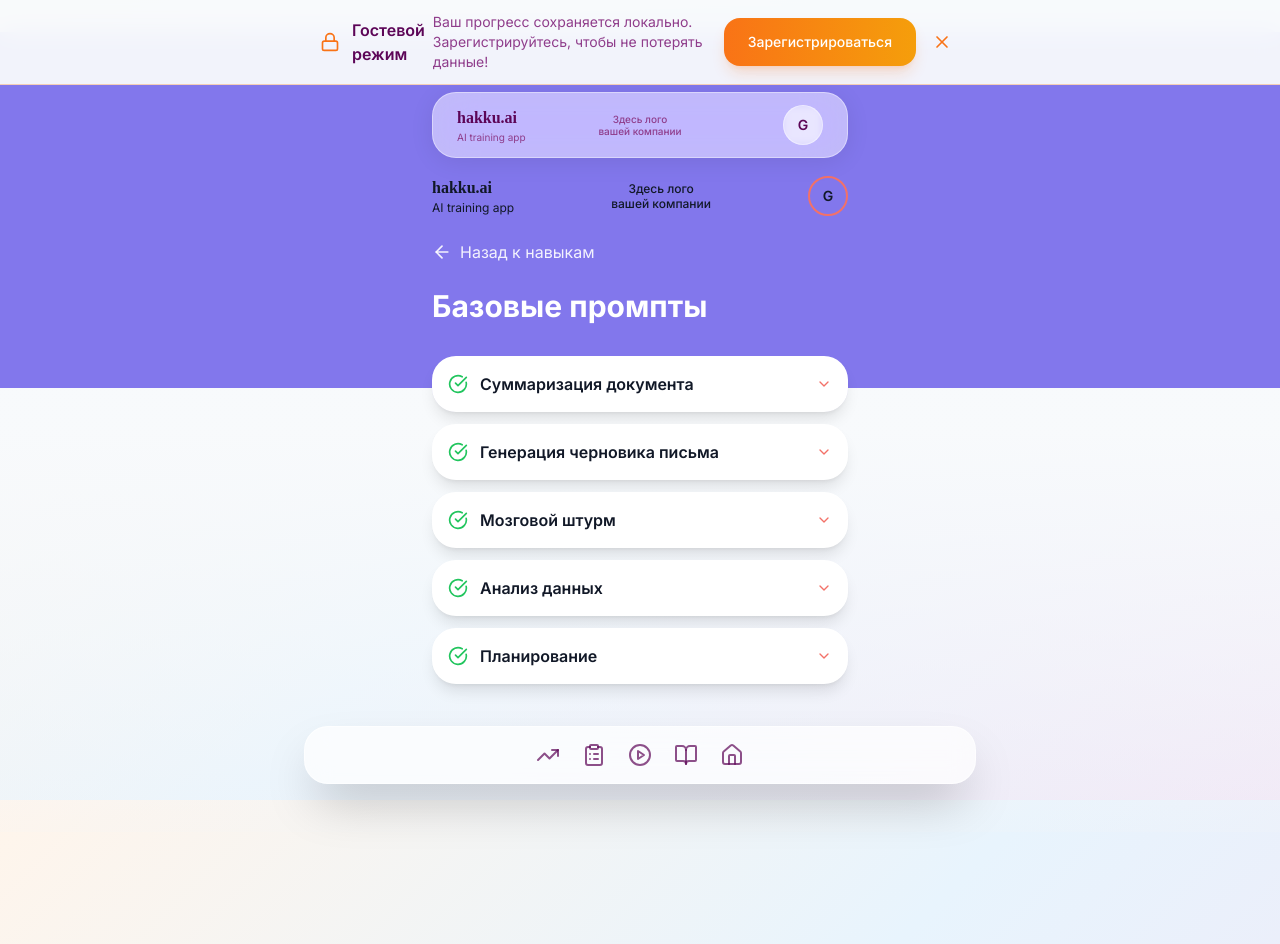
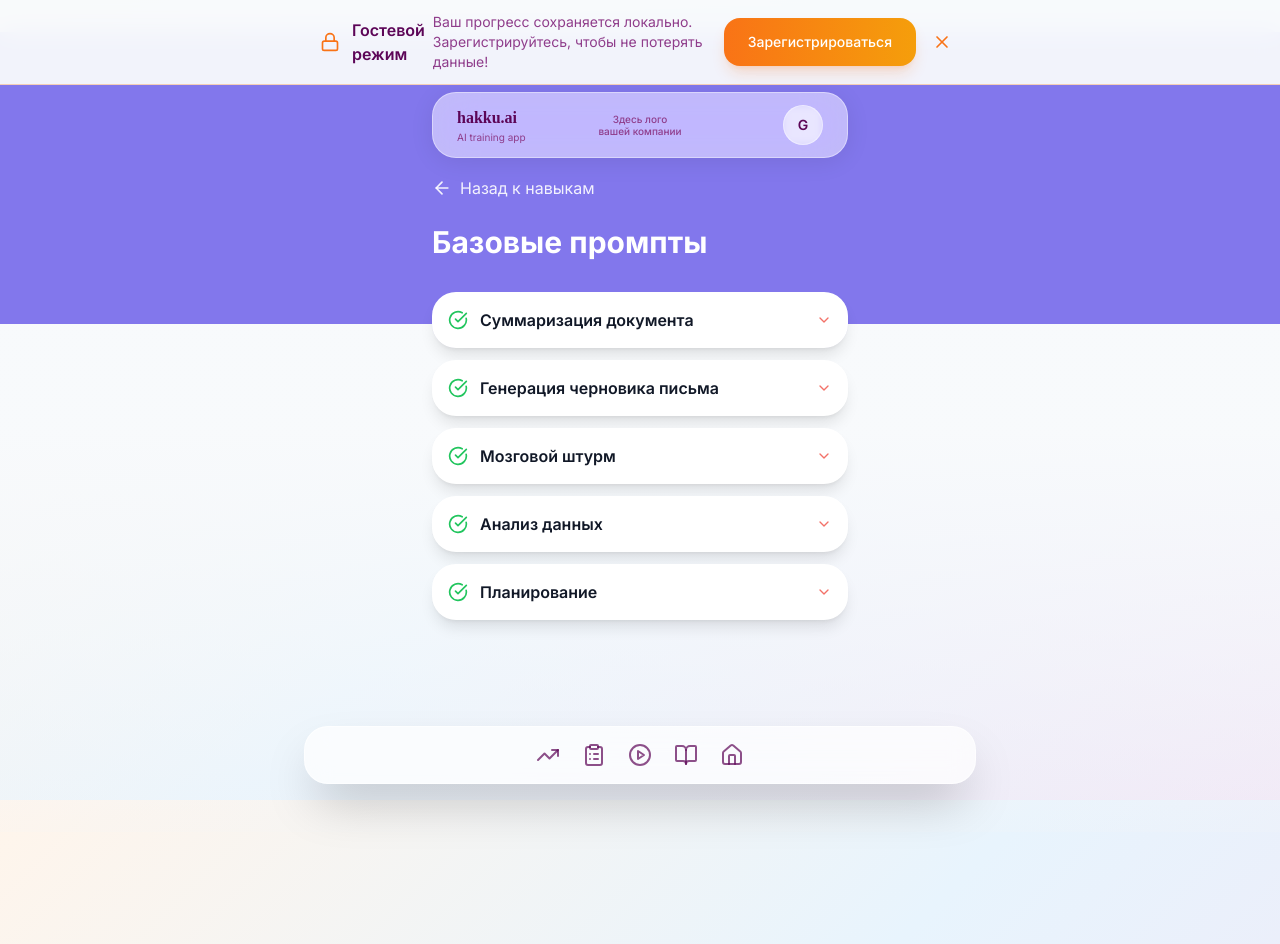
Before and after one commit to ai4business-ai/tap-tile-tango, a React (Vite) app: page /prompts/basic in a window 1280 px wide. Built offline with nearby package versions, Linux system fonts and the light colour scheme; a web font is replaced by a local one.

Commit message:
Reverted to commit 68a756fa6558294fd2bf7284bf5f28f805e42124

```diff
--- a/src/pages/BasicPrompts.tsx
+++ b/src/pages/BasicPrompts.tsx
@@ -58,31 +58,6 @@ const BasicPrompts = () => {
       {/* Header */}
       <div className="bg-[#8277EC] pt-36 pb-16 -mt-28">
         <div className="max-w-md mx-auto px-4">
-          {/* Branding Row */}
-          <div className="flex items-center justify-between mb-6">
-            {/* Left: hakku.ai branding */}
-            <div className="flex flex-col">
-              <span className="font-source-serif text-base font-semibold text-gray-900">
-                hakku.ai
-              </span>
-              <span className="text-xs text-gray-900">
-                AI training app
-              </span>
-            </div>
-
-            {/* Center: Company Logo Placeholder */}
-            <div className="text-center max-w-[100px]">
-              <p className="text-xs text-gray-900 font-medium leading-tight">
-                Здесь лого<br/>вашей компании
-              </p>
-            </div>
-
-            {/* Right: G Avatar */}
-            <div className="w-10 h-10 rounded-full border-2 border-[#F37168] flex items-center justify-center">
-              <span className="text-gray-900 text-sm font-semibold">G</span>
-            </div>
-          </div>
-
           <button
             onClick={() => navigate('/prompts')}
             className="flex items-center gap-2 text-white/90 hover:text-white mb-6 transition-colors"
--- a/src/pages/PromptsBySkill.tsx
+++ b/src/pages/PromptsBySkill.tsx
@@ -83,31 +83,6 @@ const PromptsBySkill = () => {
       {/* Header */}
       <div className="bg-[#8277EC] pt-36 pb-16 -mt-28">
         <div className="max-w-md mx-auto px-4">
-          {/* Branding Row */}
-          <div className="flex items-center justify-between mb-6">
-            {/* Left: hakku.ai branding */}
-            <div className="flex flex-col">
-              <span className="font-source-serif text-base font-semibold text-gray-900">
-                hakku.ai
-              </span>
-              <span className="text-xs text-gray-900">
-                AI training app
-              </span>
-            </div>
-
-            {/* Center: Company Logo Placeholder */}
-            <div className="text-center max-w-[100px]">
-              <p className="text-xs text-gray-900 font-medium leading-tight">
-                Здесь лого<br/>вашей компании
-              </p>
-            </div>
-
-            {/* Right: G Avatar */}
-            <div className="w-10 h-10 rounded-full border-2 border-[#F37168] flex items-center justify-center">
-              <span className="text-gray-900 text-sm font-semibold">G</span>
-            </div>
-          </div>
-
           <button
             onClick={() => navigate('/prompts')}
             className="flex items-center gap-2 text-white/90 hover:text-white mb-6 transition-colors"
--- a/src/pages/PromptsLibrary.tsx
+++ b/src/pages/PromptsLibrary.tsx
@@ -66,31 +66,6 @@ const PromptsLibrary = () => {
       {/* Purple Header Background - extends under the TopHeader */}
       <div className="bg-[#8277EC] pt-36 pb-16 -mt-28">
         <div className="max-w-md mx-auto px-4">
-          {/* Branding Row */}
-          <div className="flex items-center justify-between mb-6">
-            {/* Left: hakku.ai branding */}
-            <div className="flex flex-col">
-              <span className="font-source-serif text-base font-semibold text-gray-900">
-                hakku.ai
-              </span>
-              <span className="text-xs text-gray-900">
-                AI training app
-              </span>
-            </div>
-
-            {/* Center: Company Logo Placeholder */}
-            <div className="text-center max-w-[100px]">
-              <p className="text-xs text-gray-900 font-medium leading-tight">
-                Здесь лого<br/>вашей компании
-              </p>
-            </div>
-
-            {/* Right: G Avatar */}
-            <div className="w-10 h-10 rounded-full border-2 border-[#F37168] flex items-center justify-center">
-              <span className="text-gray-900 text-sm font-semibold">G</span>
-            </div>
-          </div>
-
           <h1 className="text-3xl font-bold text-white mb-2">Готовые промпты</h1>
           <p className="text-white/90 text-base">Идеальные решения для каждого задания</p>
         </div>
```
